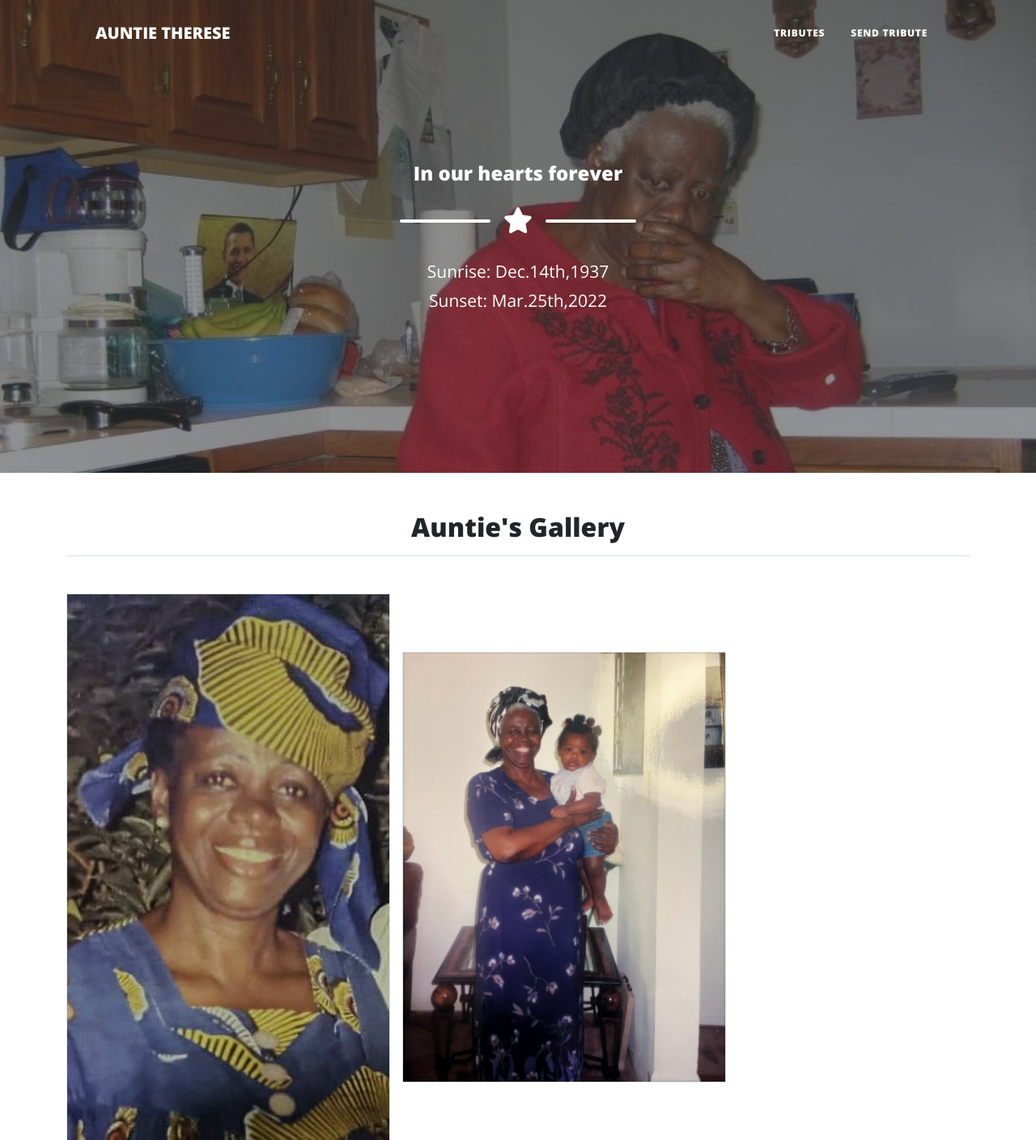
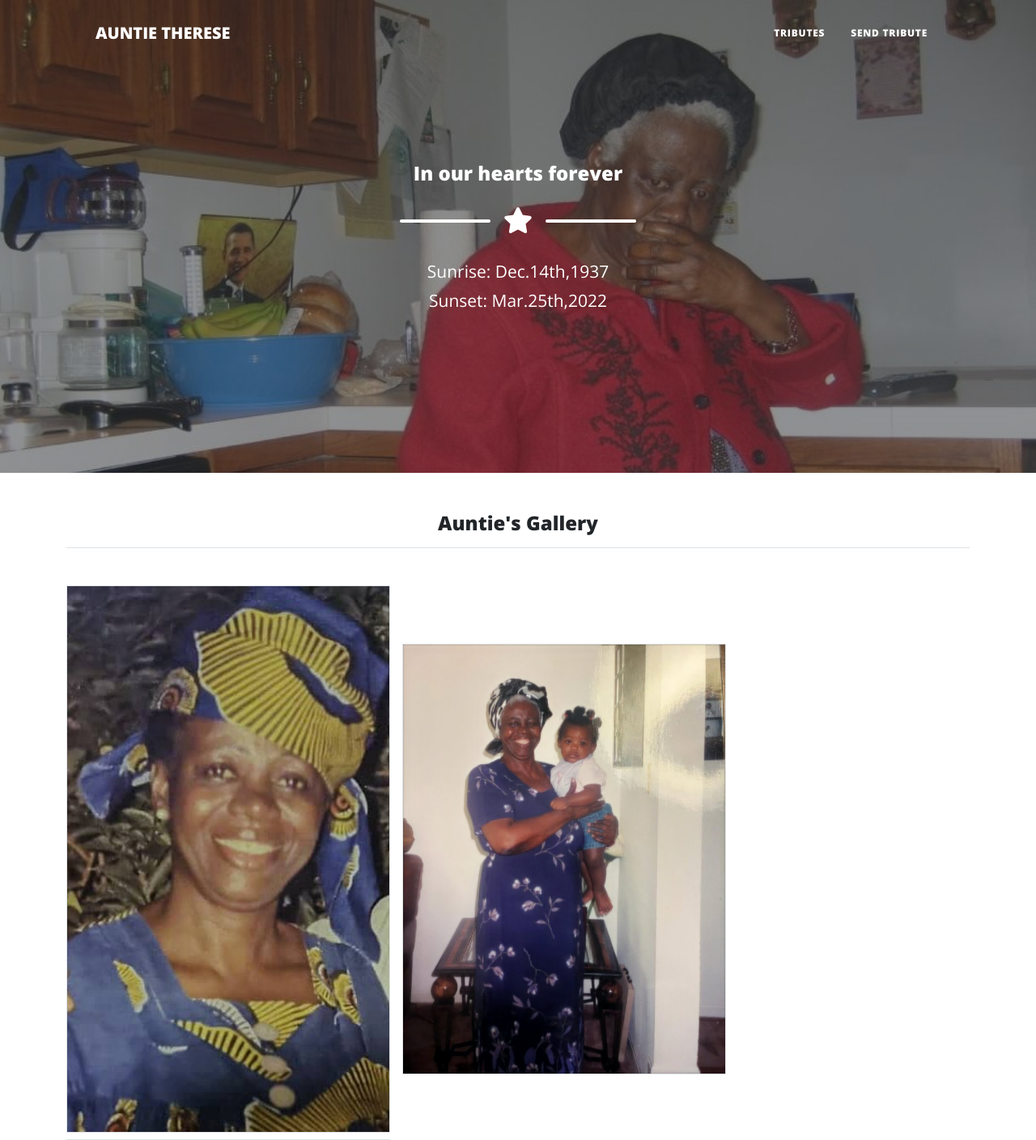
Before and after one commit to Gerardbulky/auntie_therese, a Flask app: page / in a window 1280 px wide. Shown: the top 1408 px of the page at 81% size. Run offline with Flask 2, Linux system fonts and the light colour scheme; some libraries are stand-ins or nearby versions.

Commit message:
added more content

```diff
--- a/templates/index.html
+++ b/templates/index.html
@@ -80,7 +80,7 @@
     <!-- aunties gallary -->
     {% block gallery %}
     <div class="container mb-4">
-        <h2 class="text-center">Auntie's Gallery</h2>
+        <h4 class="text-center mb-2">Auntie's Gallery</h4>
         <hr>
         <br>
         {% for image in images %}
```
